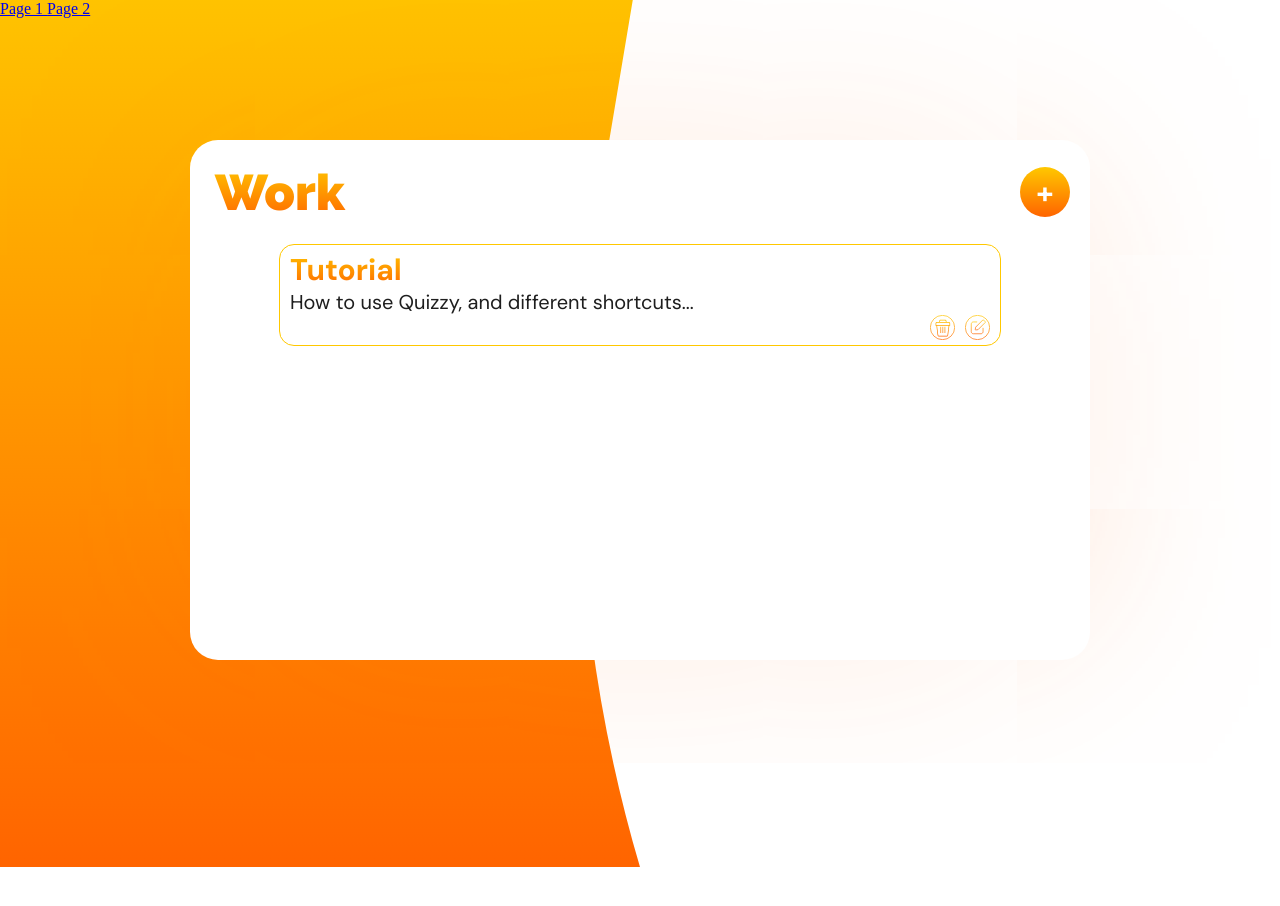
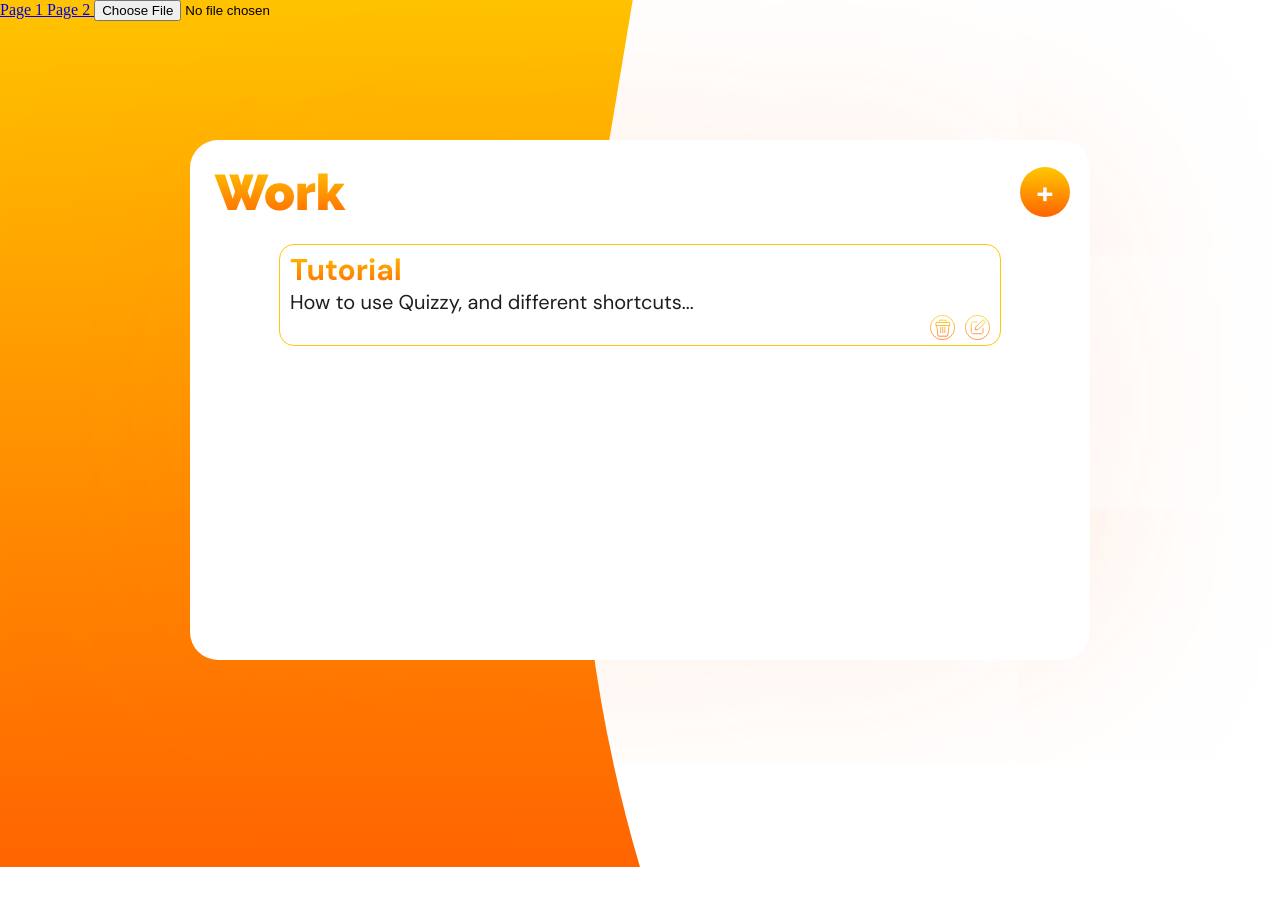
Before and after one commit to zackp5600/GWW-HACKATHON, a website with bundled scripts: page src/index.html in a window 1280 px wide. Shown: the top 906 px of the page. Built offline with nearby package versions, Linux system fonts and the light colour scheme.

Commit message:
upload pdf function 2

```diff
--- a/package.json
+++ b/package.json
@@ -14,6 +14,7 @@
     "dotenv": "^16.3.1",
     "express": "^4.18.2",
     "fs": "^0.0.1-security",
+    "multer": "^1.4.5-lts.1",
     "nodemon": "^3.0.1",
     "openai": "^4.20.0"
   },
--- a/src/index.html
+++ b/src/index.html
@@ -23,14 +23,7 @@
             </svg>
         </div>
     </div>
-    <div id="nav-bar">
-        <a href="#">
-            Page 1
-        </a>
-        <a href="#">
-            Page 2
-        </a>
-    </div>
+
     <div id="menu-container">
         <div id="main-menu">
             <div id="top-bar">
@@ -61,6 +54,15 @@
             </div>
         </div>
     </div>
+    <div id="nav-bar">
+        <a href="#" onclick="loadpage(1)">
+            Page 1
+        </a>
+        <a href="#" onclick="uploadPDF()">
+            Page 2
+        </a>
+        <input type="file" id="fileInput" accept=".pdf">
+    </div>
     <input type="text id="inputText">
     <button onclick="main()" style="font-size: 1000px; padding: 100px, 50px;" id="response"></button>
 </body>
--- a/src/main.js
+++ b/src/main.js
@@ -14,6 +14,13 @@ async function rewordQuestion(question) {
 
   console.log(completion.choices[0]);
 }
+
+function loadPage(pageNumber) {
+  // Your code to load the corresponding page goes here
+  console.log("Loading Page " + pageNumber);
+  // You can replace the console.log statement with the actual logic to load the page
+}
+
 
 function uploadPDF() {
   // Get the file input element
@@ -32,9 +39,9 @@ function uploadPDF() {
 
           // You can use XMLHttpRequest or fetch to send the file to the server
           // Here's an example using fetch:
-          fetch('your-upload-endpoint', {
-              method: 'POST',
-              body: formData
+          fetch('http://localhost:3000/upload', {
+            method: 'POST',
+            body: formData
           })
           .then(response => response.json())
           .then(data => {
```
Also changed, not shown: app.js (+26 -1 lines), 2 other files.
